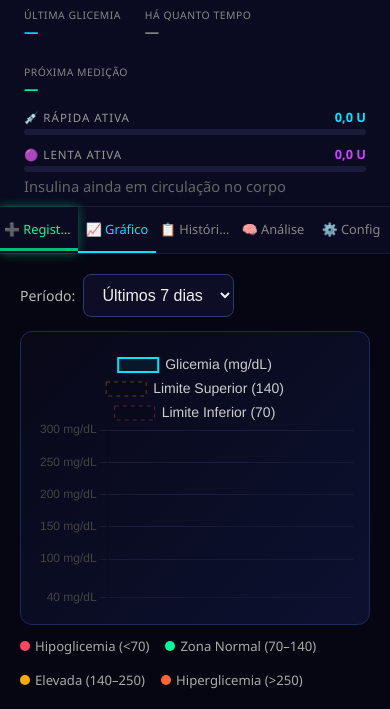
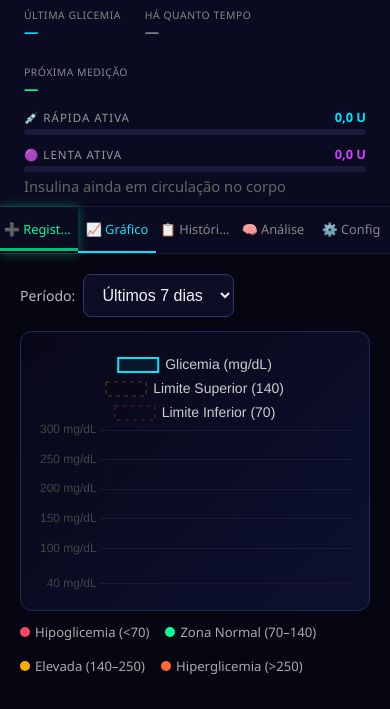
Before and after one commit to hellfirespriston-art/glicocare, a plain HTML site: page index.html in a window 390 px wide. Both pictures are taken after a click on the element "📈 Gráfico". Shown: the part 162-871 px from the top of the page. Drawn offline with nearby package versions, Linux system fonts and the light colour scheme.

Commit message:
fix: corrige grafico no mobile (container height + resize apos render)

```diff
--- a/index.html
+++ b/index.html
@@ -185,8 +185,7 @@
     .btn-lenta-pular { flex:1; background:#1a1a2a; color:#888; font-size:0.9rem; padding:11px; border:1px solid #333; border-radius:8px; cursor:pointer; }
 
     /* GRAFICO */
-    .chart-box { background:linear-gradient(135deg,#080818,#0d1130); border:1px solid #1e2a5a; border-radius:12px; padding:16px; }
-    #grafico-glicemia { width:100% !important; height:260px !important; display:block; }
+    .chart-box { background:linear-gradient(135deg,#080818,#0d1130); border:1px solid #1e2a5a; border-radius:12px; padding:16px; height:280px; position:relative; }
     .chart-controls { display:flex; gap:12px; margin-bottom:14px; flex-wrap:wrap; align-items:center; }
     .chart-controls select { width:auto; }
 
@@ -924,7 +923,7 @@ function switchTab(id, el) {
   document.querySelectorAll('.content').forEach(c=>c.classList.remove('active'));
   el.classList.add('active');
   document.getElementById('tab-'+id).classList.add('active');
-  if(id==='grafico') setTimeout(renderGrafico,100);
+  if(id==='grafico') setTimeout(()=>{ renderGrafico(); if(chartInst) chartInst.resize(); },200);
   if(id==='historico') renderHistorico();
   if(id==='analise') renderAnalise();
 }
```
